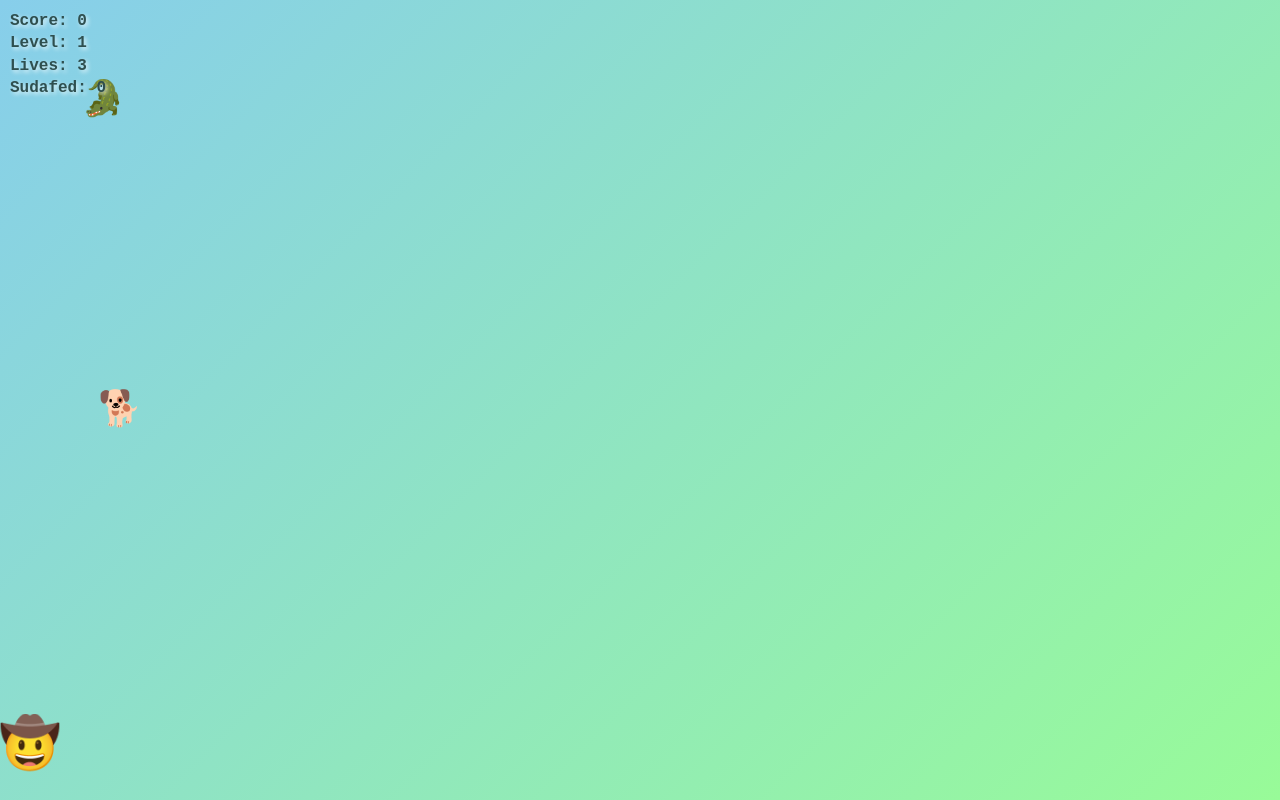
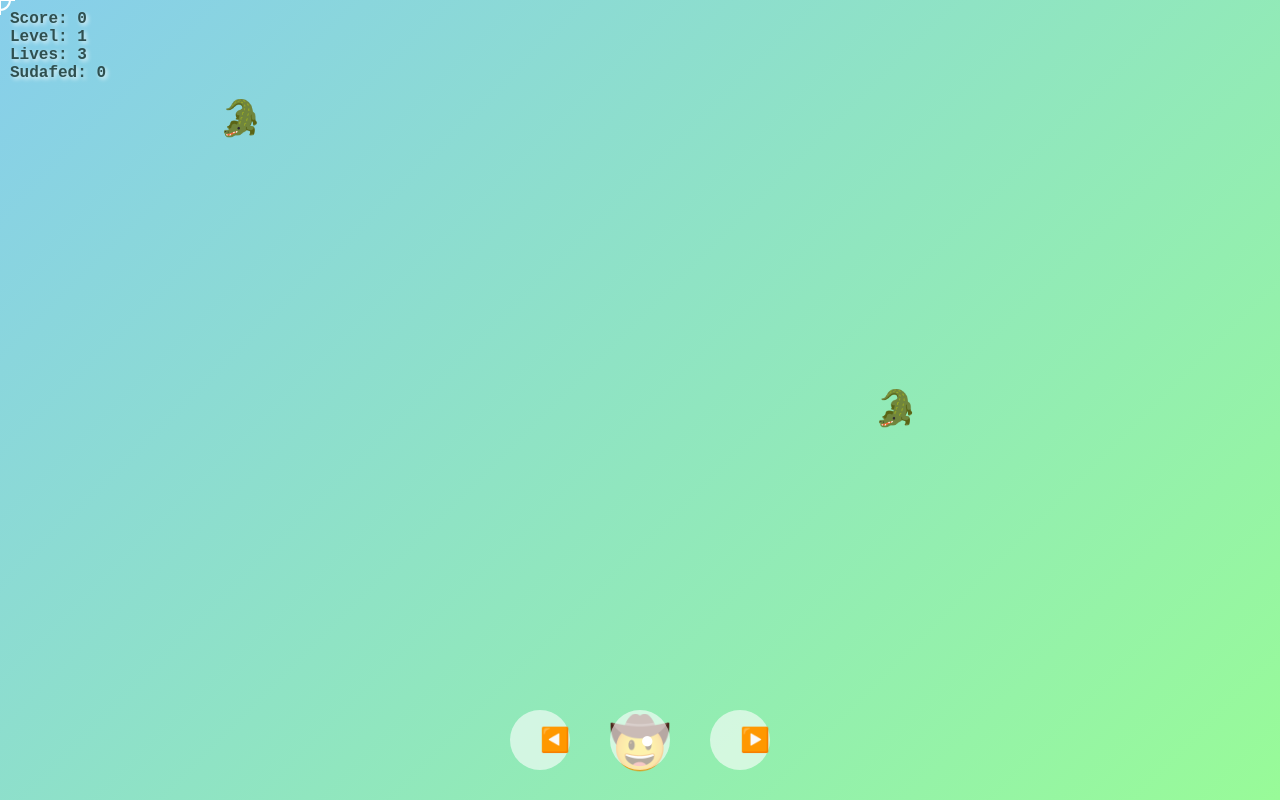
Before and after one commit to ai-tester-123456789/hurricane-tobias-game, a plain HTML site: page index.html in a window 1280 px wide. Both pictures are taken after a click on the button "START GAME". Drawn offline with Linux system fonts and the light colour scheme.

Commit message:
Update index.html

```diff
--- a/index.html
+++ b/index.html
@@ -1,23 +1,24 @@
 <!DOCTYPE html>
 <html lang="en">
 <head>
-  <meta charset="UTF-8"/>
-  <meta name="viewport" content="width=device-width,initial-scale=1"/>
+  <meta charset="UTF-8" />
+  <meta name="viewport" content="width=device-width,initial-scale=1" />
   <title>Hurricane Tobias: Florida Man Survival</title>
   <style>
-    * { margin:0; padding:0; box-sizing:border-box }
+    * { margin:0; padding:0; box-sizing:border-box; }
     body {
       font-family:'Courier New',monospace;
       background:linear-gradient(135deg,#87CEEB,#98FB98);
-      overflow:hidden; user-select:none; touch-action:none;
+      overflow:hidden;
+      user-select:none;
+      touch-action:none;
     }
-    #gameContainer { position:relative; width:100vw; height:100vh }
-    canvas { display:block; width:100%; height:100% }
+    #gameContainer { position:relative; width:100vw; height:100vh; }
+    canvas { display:block; background:transparent; }
     #ui {
       position:absolute; top:10px; left:10px;
       color:#2F4F4F; font-weight:bold; z-index:10;
       text-shadow:2px 2px 4px rgba(255,255,255,0.8);
-      line-height:1.4;
     }
     #startScreen,#gameOver {
       position:absolute; inset:0;
@@ -33,215 +34,387 @@
       cursor:pointer; margin:10px;
       transition:0.3s;
     }
-    button:hover { background:#FF4500; transform:scale(1.05) }
+    button:hover { background:#FF4500; transform:scale(1.05); }
     #levelIndicator {
       position:absolute; inset:0;
       display:flex; justify-content:center; align-items:center;
       font-size:4em; color:#FFD700;
       text-shadow:3px 3px 6px rgba(0,0,0,0.8);
       opacity:0; pointer-events:none;
-      transition:opacity 0.5s; z-index:15;
+      transition:opacity 0.5s;
+      z-index:15;
+    }
+
+    /* ─── Mobile Controls ─── */
+    #mobileControls {
+      position: absolute;
+      bottom: 20px;
+      left: 50%;
+      transform: translateX(-50%);
+      display: flex;
+      gap: 20px;
+      z-index: 30;
+    }
+    #mobileControls button {
+      width: 60px;
+      height: 60px;
+      border: none;
+      border-radius: 50%;
+      background: rgba(255,255,255,0.6);
+      font-size: 1.5em;
+      touch-action: none;
+    }
+    /* hide on desktop-like devices */
+    @media (hover: hover) and (pointer: fine) {
+      #mobileControls { display: none; }
     }
   </style>
 </head>
 <body>
   <div id="gameContainer">
     <canvas id="gameCanvas"></canvas>
+
     <div id="ui">
       Score: <span id="score">0</span><br>
       Level: <span id="level">1</span><br>
       Lives: <span id="lives">3</span><br>
       Sudafed: <span id="sudafed">0</span>
     </div>
+
     <div id="levelIndicator"></div>
+
     <div id="startScreen">
       <h1>🌪️ HURRICANE TOBIAS 🌪️</h1>
       <h2>Florida Man Survival Game</h2>
-      <p>🎯 Drag or tap to move Tobias — collect 🐊 🐔 💊, avoid 🐕 🐝</p>
+      <p>🎯 Tap ● to shoot • ◀️/▶️ to move Tobias</p>
       <button onclick="startGame()">START GAME</button>
     </div>
+
     <div id="gameOver" style="display:none;">
       <h1>GAME OVER</h1>
       <p id="finalScore"></p>
       <p id="gameOverMessage"></p>
       <button onclick="restartGame()">PLAY AGAIN</button>
     </div>
+
+    <!-- On-screen mobile controls -->
+    <div id="mobileControls">
+      <button id="leftBtn">◀️</button>
+      <button id="shootBtn">●</button>
+      <button id="rightBtn">▶️</button>
+    </div>
   </div>
 
   <script>
+  // ——— Globals & Init ———
   let canvas, ctx, game;
+  const KEY = { left:false, right:false, shoot:false };
 
-  const ENTITY_TYPES = [
-    { type:'alligator', emoji:'🐊', baseWeight:3, speed:2, collectible:true,   score:100 },
-    { type:'chicken',   emoji:'🐔', baseWeight:2, speed:2, collectible:true,   score:60  },
-    { type:'sudafed',    emoji:'💊', baseWeight:1, speed:2, collectible:true,   score: 0, isSudafed:true },
-    { type:'dog',        emoji:'🐕', baseWeight:2, speed:2.5, collectible:false, damage:true },
-    { type:'bee',        emoji:'🐝', baseWeight:1, speed:4,   collectible:false, damage:true }
+  const levels = [
+    { name:"Gator Yoinking",  emoji:"🐊", type:"alligator", spawn:2000 },
+    { name:"Husky Fur Storm", emoji:"🐕", type:"fur",       spawn:1500 },
+    { name:"Angry Bees",      emoji:"🐝", type:"bee",       spawn:1000 },
+    { name:"Chicken Chase",   emoji:"🐔", type:"chicken",   spawn: 800 },
   ];
 
-  function init(){
-    canvas = document.getElementById('gameCanvas');
-    ctx    = canvas.getContext('2d');
-    window.addEventListener('resize', resize);
+  function initGame(){
+    canvas = document.getElementById("gameCanvas");
+    ctx = canvas.getContext("2d");
     resize();
-    resetGame();
-    setupControls();
+    window.addEventListener("resize", resize);
+    setupInput();
+    game = makeNewGame();
+  }
+
+  function makeNewGame(){
+    return {
+      score:0, level:1, lives:3, sudafed:0,
+      player:{ x:window.innerWidth/2-30, y:window.innerHeight-100, w:60, h:60 },
+      enemies:[], powerUps:[], explosions:[],
+      pointer:{ x:window.innerWidth/2, y:window.innerHeight/2, cooldown:0 },
+      running:false
+    };
   }
 
   function resize(){
-    canvas.width  = window.innerWidth;
+    canvas.width = window.innerWidth;
     canvas.height = window.innerHeight;
     if(game) game.player.y = canvas.height - 100;
   }
 
-  function resetGame(){
-    game = {
-      score:0, level:1, lives:3, sudafed:0,
-      player:{ x:canvas.width/2 -30, y:canvas.height-100, w:60, h:60 },
-      entities: [],
-      running: false
-    };
+
+  // ——— Input ———
+  function setupInput(){
+    // Pointer events (mouse/touch/stylus)
+    canvas.addEventListener("pointermove", e=>{
+      const r = canvas.getBoundingClientRect();
+      game.pointer.x = e.clientX - r.left;
+      game.pointer.y = e.clientY - r.top;
+    });
+    canvas.addEventListener("pointerdown", e=>{ if(game.running) KEY.shoot=true; });
+    canvas.addEventListener("pointerup",   e=>{ KEY.shoot=false; });
+
+    // Keyboard (desktop)
+    window.addEventListener("keydown", e=>{
+      if(e.code==="ArrowLeft"||e.code==="KeyA") KEY.left=true;
+      if(e.code==="ArrowRight"||e.code==="KeyD") KEY.right=true;
+      if(e.code==="Space") KEY.shoot=true;
+    });
+    window.addEventListener("keyup", e=>{
+      if(e.code==="ArrowLeft"||e.code==="KeyA") KEY.left=false;
+      if(e.code==="ArrowRight"||e.code==="KeyD") KEY.right=false;
+      if(e.code==="Space") KEY.shoot=false;
+    });
+
+    // Mobile buttons
+    const leftBtn  = document.getElementById('leftBtn');
+    const rightBtn = document.getElementById('rightBtn');
+    const shootBtn = document.getElementById('shootBtn');
+
+    ['pointerdown','touchstart'].forEach(evt=>{
+      leftBtn .addEventListener(evt,e=>{ e.preventDefault(); KEY.left=true; });
+      rightBtn.addEventListener(evt,e=>{ e.preventDefault(); KEY.right=true; });
+      shootBtn.addEventListener(evt,e=>{ e.preventDefault(); KEY.shoot=true; });
+    });
+    ['pointerup','pointercancel','touchend','touchcancel'].forEach(evt=>{
+      leftBtn .addEventListener(evt,e=>{ e.preventDefault(); KEY.left=false; });
+      rightBtn.addEventListener(evt,e=>{ e.preventDefault(); KEY.right=false; });
+      shootBtn.addEventListener(evt,e=>{ e.preventDefault(); KEY.shoot=false; });
+    });
   }
 
-  function setupControls(){
-    // pointer: tap or drag to move
-    canvas.addEventListener('pointerdown', movePlayer);
-    canvas.addEventListener('pointermove', movePlayer);
+
+  // ——— Game Start / Restart ———
+  function startGame(){
+    document.getElementById("startScreen").style.display="none";
+    game = makeNewGame();
+    game.running = true;
+    showLevel();
+    spawnEnemies();
+    spawnPowerUps();
+    requestAnimationFrame(loop);
   }
-
-  function movePlayer(e){
-    const r = canvas.getBoundingClientRect();
-    const x = e.clientX - r.left - game.player.w/2;
-    game.player.x = Math.max(0, Math.min(canvas.width - game.player.w, x));
-  }
-
-  function startGame(){
-    document.getElementById('startScreen').style.display='none';
-    resetGame();
-    game.running = true;
-    showLevelIndicator();
-    spawnLoop();
-    requestAnimationFrame(gameLoop);
-  }
-
   function restartGame(){
-    document.getElementById('gameOver').style.display='none';
+    document.getElementById("gameOver").style.display="none";
     startGame();
   }
 
-  function showLevelIndicator(){
-    const el = document.getElementById('levelIndicator');
-    el.textContent = `Level ${game.level}`;
-    el.style.opacity = 1;
-    setTimeout(()=>el.style.opacity = 0, 2000);
+
+  // ——— Level Indicator ———
+  function showLevel(){
+    const lvl = levels[Math.min(game.level-1,levels.length-1)];
+    const di = document.getElementById("levelIndicator");
+    di.innerHTML = `Level ${game.level}<br>${lvl.emoji} ${lvl.name}`;
+    di.style.opacity = 1;
+    setTimeout(()=>di.style.opacity=0, 2000);
   }
 
-  function spawnLoop(){
+
+  // ——— Spawning ———
+  function spawnEnemies(){
     if(!game.running) return;
-    spawnEntity();
-    const interval = Math.max(500, 2000 - game.level * 100);
-    setTimeout(spawnLoop, interval);
+    const lvl = levels[Math.min(game.level-1,levels.length-1)];
+    // Create one enemy
+    const e = {
+      x: Math.random()*(canvas.width-40),
+      y:-40, w:40, h:40,
+      type:lvl.type, emoji:lvl.emoji,
+      speed:2+game.level*0.5, vx:0, vy:0
+    };
+    if(e.type==="fur"){       e.vx=(Math.random()-0.5)*4; e.vy=2; }
+    if(e.type==="bee"){       e.vx=(Math.random()-0.5)*6; e.vy=1+Math.random()*3; }
+    if(e.type==="chicken"){   e.vx=(Math.random()-0.5)*3; e.vy=1.5; }
+    game.enemies.push(e);
+
+    setTimeout(spawnEnemies, Math.max(200, lvl.spawn - game.level*50));
   }
 
-  function spawnEntity(){
-    // build weighted list
-    const weights = ENTITY_TYPES.map(ent=>{
-      // hazards ramp up with level
-      const factor = ent.damage ? (1 + game.level * 0.2) : 1;
-      return ent.baseWeight * factor;
-    });
-    const total = weights.reduce((a,b)=>a+b,0);
-    let r = Math.random() * total;
-    let idx = 0;
-    while(r > weights[idx]){ r -= weights[idx]; idx++ }
-    const proto = ENTITY_TYPES[idx];
-
-    // create instance
-    const e = {
-      ...proto,
-      x: Math.random() * (canvas.width - 40),
-      y:-40,
-      w:40, h:40,
-      vy: proto.speed
-    };
-    // bees can drift sideways
-    if(e.type==='bee') e.vx = (Math.random()-0.5) * 2;
-    else e.vx = 0;
-
-    game.entities.push(e);
+  function spawnPowerUps(){
+    if(!game.running) return;
+    if(Math.random()<0.3){
+      game.powerUps.push({
+        x:Math.random()*(canvas.width-40),
+        y:-40, w:40,h:40,
+        vy:2+game.level*0.2
+      });
+    }
+    setTimeout(spawnPowerUps, 5000);
   }
 
-  function gameLoop(){
+
+  // ——— Main Loop ———
+  function loop(){
     if(!game.running) return;
     ctx.clearRect(0,0,canvas.width,canvas.height);
 
-    // move & draw player
-    ctx.font='50px Arial'; ctx.textAlign='center';
-    ctx.fillText('🤠', game.player.x +30, game.player.y+60);
+    handlePlayerMovement();
+    handleShooting();
+    updateEntities();
+    drawAll();
+    updateUI();
+    checkLevelUp();
+    checkGameOver();
 
-    // update entities
-    game.entities = game.entities.filter(e=>{
-      e.x += e.vx; e.y += e.vy;
-      // remove off-screen
-      if(e.y > canvas.height) return false;
+    requestAnimationFrame(loop);
+  }
 
-      // draw
-      ctx.font=(e.isSudafed?'30px':'35px')+' Arial';
-      ctx.fillText(e.emoji, e.x + e.w/2, e.y + e.h);
 
-      // collision?
-      const px = game.player.x, py = game.player.y, pw = game.player.w, ph = game.player.h;
-      if(e.x < px+pw && e.x+e.w > px && e.y < py+ph && e.y+e.h > py){
-        if(e.collectible){
-          if(e.isSudafed) game.sudafed++;
-          else game.score += e.score;
-        } else if(e.damage){
-          game.lives--;
-        }
-        return false; // remove on collide
+  // ——— Player Movement & Shooting ———
+  function handlePlayerMovement(){
+    if(KEY.left)  game.player.x -= 5;
+    if(KEY.right) game.player.x += 5;
+    game.player.x = Math.max(0, Math.min(canvas.width-game.player.w, game.player.x));
+  }
+
+  function handleShooting(){
+    if(!KEY.shoot || game.pointer.cooldown>0) return;
+    game.pointer.cooldown = 15; // frames until next shot
+
+    // Hit enemies
+    game.enemies = game.enemies.filter(en=>{
+      const dx = game.pointer.x - (en.x+en.w/2);
+      const dy = game.pointer.y - (en.y+en.h/2);
+      if(Math.hypot(dx,dy) < 30+en.w/2){
+        let pts = {alligator:100,fur:50,bee:75,chicken:60}[en.type];
+        if(game.sudafed>0){ pts*=2; game.sudafed--; }
+        game.score += pts;
+        game.explosions.push({x:en.x+20,y:en.y+20, timer:10});
+        return false;
       }
       return true;
     });
 
-    updateUI();
-    checkLevelUp();
-    checkGameOver();
-
-    requestAnimationFrame(gameLoop);
+    // Tap to pick up stray pills
+    game.powerUps = game.powerUps.filter(p=>{
+      const dx = game.pointer.x - (p.x+20);
+      const dy = game.pointer.y - (p.y+20);
+      if(Math.hypot(dx,dy) < 30){
+        game.sudafed++;
+        game.explosions.push({x:p.x+20,y:p.y+20, timer:10});
+        return false;
+      }
+      return true;
+    });
   }
 
+
+  // ——— Update Entities ———
+  function updateEntities(){
+    // Cooldown
+    if(game.pointer.cooldown>0) game.pointer.cooldown--;
+
+    // Enemies
+    game.enemies.forEach((en,i)=>{
+      if(en.vy||en.vx){
+        en.x+=en.vx; en.y+=en.vy;
+        if(en.x<0||en.x>canvas.width-en.w) en.vx*=-1;
+      } else en.y+=en.speed;
+
+      const off = en.y>canvas.height;
+      const hit = !off && (
+        en.x < game.player.x+game.player.w &&
+        en.x+en.w>game.player.x &&
+        en.y < game.player.y+game.player.h &&
+        en.y+en.h>game.player.y
+      );
+      if(off||hit){
+        if(en.type==="alligator"||hit){
+          game.lives--;
+          game.explosions.push({x:en.x+20,y:en.y+20, timer:10});
+        }
+        game.enemies.splice(i,1);
+      }
+    });
+
+    // Power-ups (falling pills)
+    game.powerUps.forEach((p,i)=>{
+      p.y+=p.vy;
+      // Auto-collect if Tobias touches
+      const dx = (p.x+20)-(game.player.x+game.player.w/2);
+      const dy = (p.y+20)-(game.player.y+game.player.h/2);
+      if(Math.hypot(dx,dy)<game.player.w/2){
+        game.sudafed++;
+        game.explosions.push({x:p.x+20,y:p.y+20, timer:10});
+        game.powerUps.splice(i,1);
+      }
+      else if(p.y>canvas.height) game.powerUps.splice(i,1);
+    });
+
+    // Explosions
+    game.explosions = game.explosions.filter(ex=>--ex.timer>0);
+  }
+
+
+  // ——— Rendering ———
+  function drawAll(){
+    // Player
+    ctx.font="50px Arial";
+    ctx.textAlign="center";
+    ctx.fillText("🤠", game.player.x+game.player.w/2, game.player.y+game.player.h);
+
+    // Enemies
+    game.enemies.forEach(en=>{
+      ctx.font="35px Arial";
+      ctx.fillText(en.emoji, en.x+en.w/2, en.y+en.h);
+    });
+
+    // Pills
+    game.powerUps.forEach(p=>{
+      ctx.font="30px Arial";
+      ctx.fillText("💊", p.x+20, p.y+30);
+    });
+
+    // Explosions
+    ctx.font="40px Arial";
+    game.explosions.forEach(ex=> ctx.fillText("💥", ex.x, ex.y) );
+
+    // Crosshair
+    ctx.save();
+    ctx.strokeStyle="#FFF"; ctx.lineWidth=2;
+    ctx.beginPath();
+    ctx.arc(game.pointer.x,game.pointer.y,10,0,Math.PI*2);
+    ctx.moveTo(game.pointer.x-15,game.pointer.y);
+    ctx.lineTo(game.pointer.x+15,game.pointer.y);
+    ctx.moveTo(game.pointer.x,game.pointer.y-15);
+    ctx.lineTo(game.pointer.x,game.pointer.y+15);
+    ctx.stroke();
+    ctx.restore();
+  }
+
+
+  // ——— UI, Level & Game Over ———
   function updateUI(){
-    document.getElementById('score').textContent  = game.score;
-    document.getElementById('level').textContent  = game.level;
-    document.getElementById('lives').textContent  = game.lives;
-    document.getElementById('sudafed').textContent = game.sudafed;
+    document.getElementById("score").textContent   = game.score;
+    document.getElementById("level").textContent   = game.level;
+    document.getElementById("lives").textContent   = game.lives;
+    document.getElementById("sudafed").textContent  = game.sudafed;
   }
 
   function checkLevelUp(){
-    if(game.score >= game.level * 500){
-      game.level++;
-      showLevelIndicator();
+    if(game.score >= game.level*500){
+      game.level++; game.lives++;
+      showLevel();
     }
   }
 
   function checkGameOver(){
-    if(game.lives <= 0){
-      game.running = false;
-      document.getElementById('finalScore').textContent = `Final Score: ${game.score}`;
+    if(game.lives<=0){
+      game.running=false;
+      document.getElementById("finalScore").textContent = `Final Score: ${game.score}`;
       const msgs = [
         "Even Hurricane Tobias needs a break!",
-        "Those bees were too fast!",
-        "Watch out for those dogs!",
+        "The bees were too aggressive!",
+        "Those fur balls got the best of you!",
         "Time for more Sudafed!",
-        "Oops—be more careful next time!"
+        "The chickens won this round!"
       ];
-      document.getElementById('gameOverMessage')
+      document.getElementById("gameOverMessage")
         .textContent = msgs[Math.floor(Math.random()*msgs.length)];
-      document.getElementById('gameOver').style.display = 'flex';
+      document.getElementById("gameOver").style.display="flex";
     }
   }
 
-  window.addEventListener('load', init);
+  window.addEventListener("load", initGame);
   </script>
 </body>
 </html>
```
